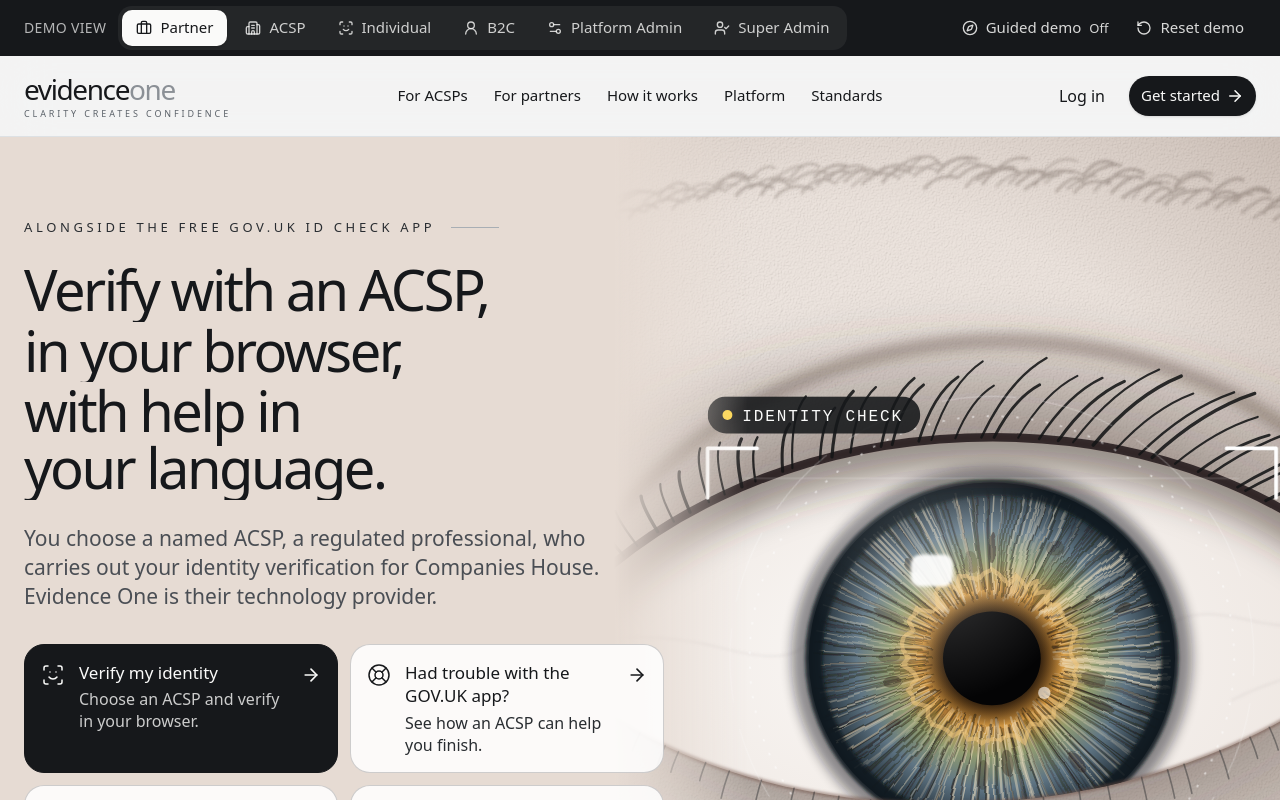
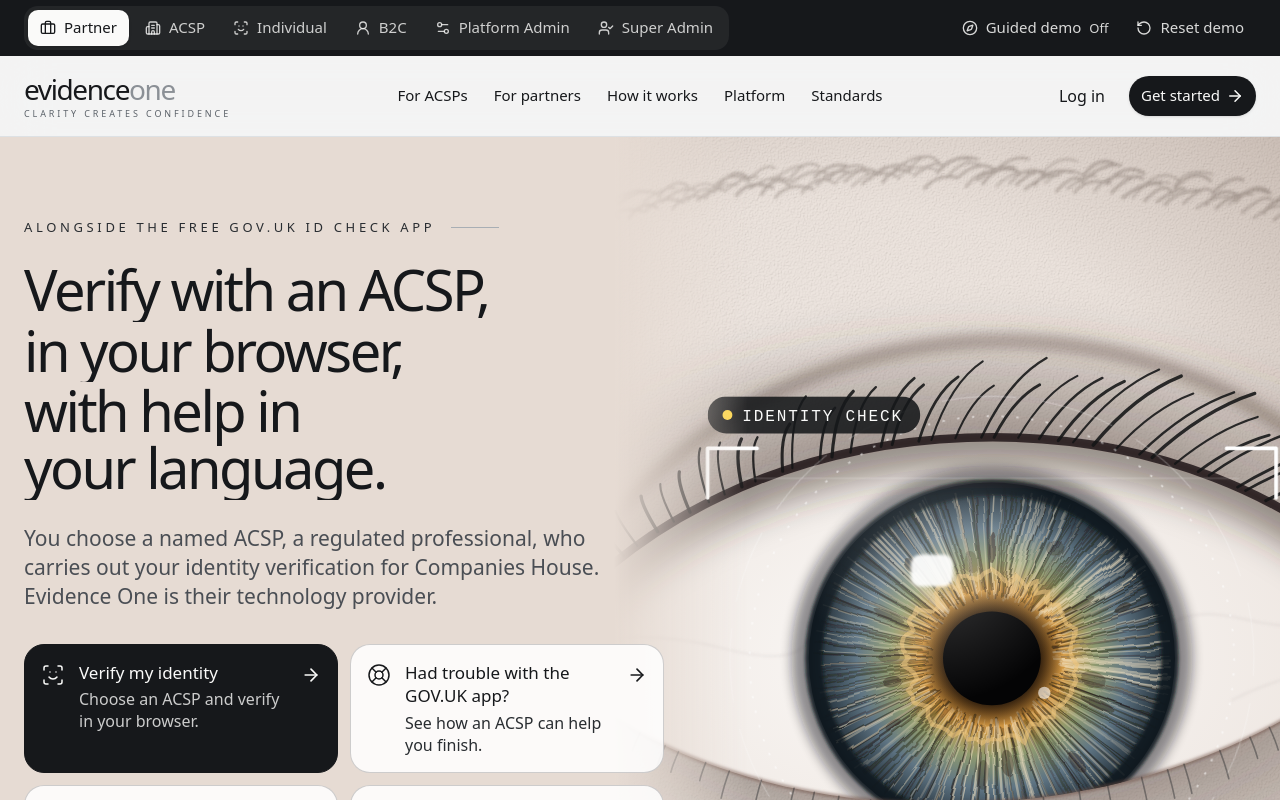
Before and after one commit to evidenceonecouk/EvidenceOne, a React (Vite) app: page / in a window 1280 px wide. Shown: the top 800 px of the page. Built offline with nearby package versions, Linux system fonts and the light colour scheme; a web font is replaced by a local one.

Commit message:
Header Fix

```diff
--- a/src/components/layout/PersonaSwitcher.tsx
+++ b/src/components/layout/PersonaSwitcher.tsx
@@ -42,15 +42,15 @@
               aria-pressed={active}
               onClick={() => choose(p.id)}
               className={cn(
-                'inline-flex h-9 cursor-pointer items-center gap-2 rounded-lg px-3.5 text-[0.9375rem] font-medium transition-colors duration-150',
+                'inline-flex h-9 shrink-0 cursor-pointer items-center gap-2 whitespace-nowrap rounded-lg px-3 text-[0.9375rem] font-medium transition-colors duration-150',
                 active
                   ? 'bg-paper text-ink shadow-sm'
                   : 'text-paper/80 hover:bg-white/10 hover:text-paper',
               )}
             >
               <Icon className="size-4" aria-hidden="true" />
-              <span className="2xl:hidden">{p.shortLabel}</span>
-              <span className="hidden 2xl:inline">{p.label}</span>
+              <span className="min-[1800px]:hidden">{p.shortLabel}</span>
+              <span className="hidden min-[1800px]:inline">{p.label}</span>
             </button>
           )
         })}
--- a/src/components/layout/PresenterBar.tsx
+++ b/src/components/layout/PresenterBar.tsx
@@ -21,7 +21,7 @@
     <DropdownMenu>
       <DropdownMenuTrigger
         className={cn(
-          'inline-flex h-10 cursor-pointer items-center gap-2 rounded-lg px-3 text-[0.9375rem] font-medium',
+          'inline-flex h-10 shrink-0 cursor-pointer items-center gap-2 whitespace-nowrap rounded-lg px-3 text-[0.9375rem] font-medium',
           on
             ? 'bg-paper text-ink'
             : 'text-paper/85 hover:bg-white/10 hover:text-paper',
@@ -74,7 +74,7 @@
     <>
       <div className="on-dark sticky top-0 z-40 h-14 bg-ink text-paper print:hidden">
         <div className="mx-auto flex h-full max-w-[88rem] items-center gap-3 px-4 sm:px-6">
-          <span className="hidden text-sm font-medium tracking-wide text-paper/70 uppercase xl:inline">
+          <span className="hidden whitespace-nowrap text-sm font-medium tracking-wide text-paper/70 uppercase min-[1800px]:inline">
             Demo view
           </span>
           <PersonaSwitcher />
--- a/src/components/layout/ResetDemoButton.tsx
+++ b/src/components/layout/ResetDemoButton.tsx
@@ -20,7 +20,7 @@
 
   return (
     <AlertDialog>
-      <AlertDialogTrigger className="inline-flex h-10 cursor-pointer items-center gap-2 rounded-lg px-3 text-[0.9375rem] font-medium text-paper/85 hover:bg-white/10 hover:text-paper">
+      <AlertDialogTrigger className="inline-flex h-10 shrink-0 cursor-pointer items-center gap-2 whitespace-nowrap rounded-lg px-3 text-[0.9375rem] font-medium text-paper/85 hover:bg-white/10 hover:text-paper">
         <RotateCcw className="size-4" aria-hidden="true" />
         <span className="hidden sm:inline">Reset demo</span>
         <span className="sr-only sm:hidden">Reset demo</span>
```
